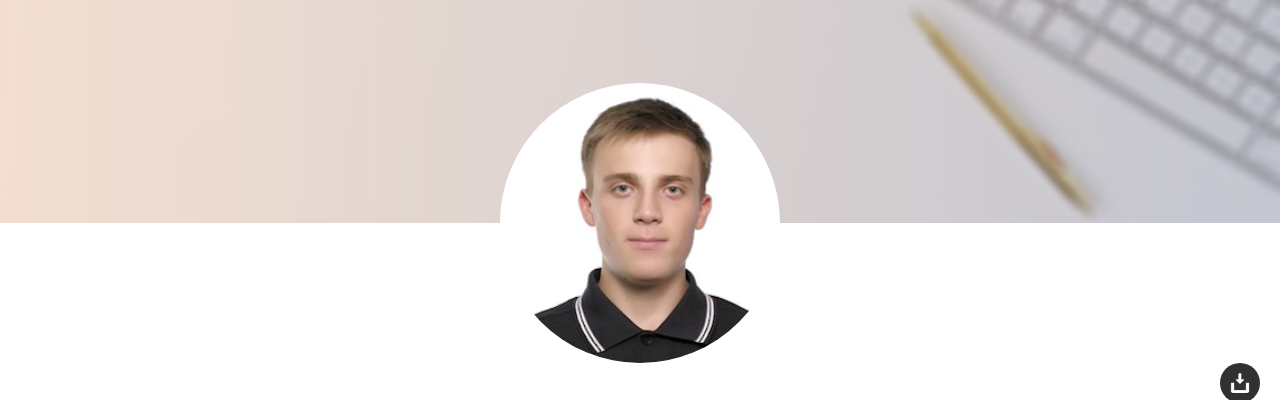
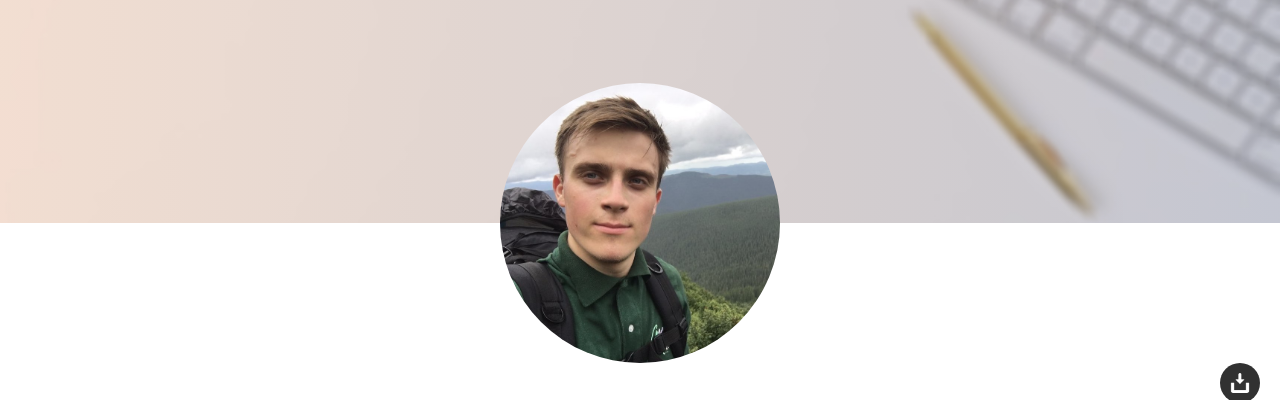
Before and after one commit to barabashd/barabashd.github.io, a plain HTML site: page index.html in a window 1280 px wide. Shown: the part 377-777 px from the top of the page. Drawn offline with Linux system fonts and the light colour scheme.

Commit message:
update image

```diff
--- a/index.html
+++ b/index.html
@@ -69,7 +69,7 @@
 
 <div class="skills skills_1 skills_1_top">
         <div class="skills_1_ava">
-            <img src="img/me.png" alt="">
+            <img src="img/me.jpg" alt="">
         </div>
         <div class="wrapper">
             <div class="skills_1_block1">
```
Also changed, not shown: img/me.jpg (added), img/me.png (deleted).
